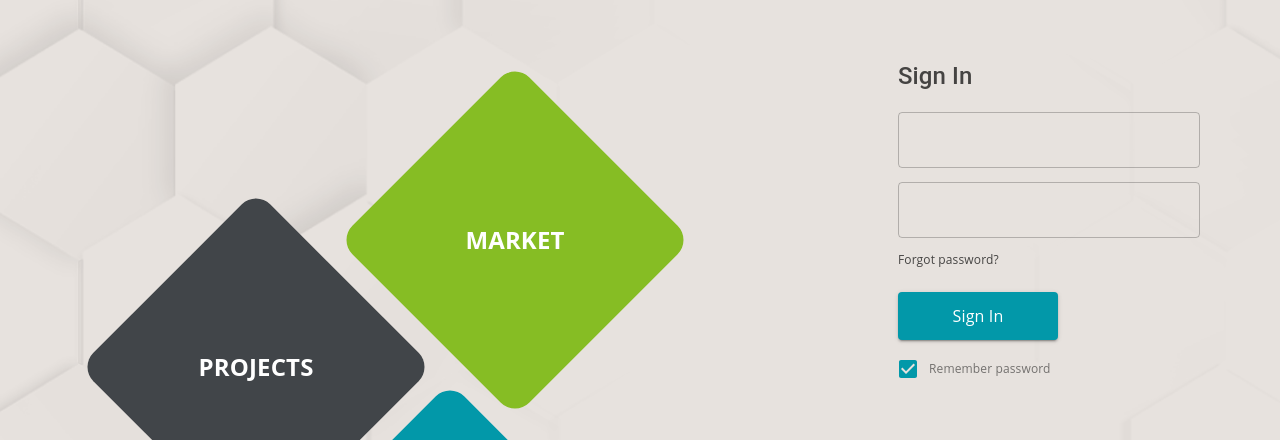
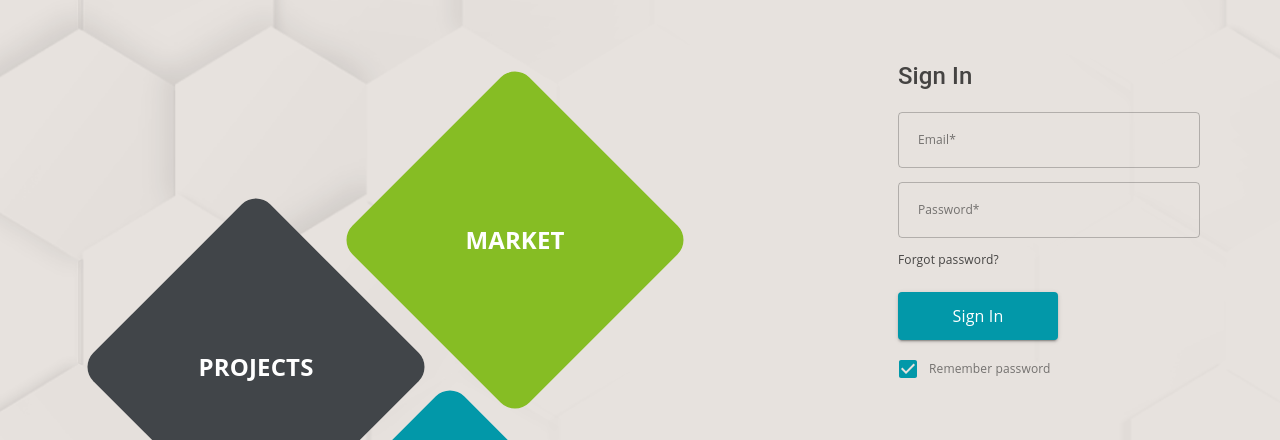
Before and after one commit to Maxim2993/itmo-market, a React (Create React App) app: page / in a window 1280 px wide. Shown: the top 440 px of the page. Built offline with nearby package versions, Linux system fonts and the light colour scheme.

Commit message:
Feature/ added Formik to app

```diff
--- a/package.json
+++ b/package.json
@@ -13,6 +13,7 @@
     "@types/node": "^16.11.43",
     "@types/react": "^18.0.15",
     "@types/react-dom": "^18.0.6",
+    "formik": "^2.2.9",
     "react": "^18.2.0",
     "react-dom": "^18.2.0",
     "react-scripts": "5.0.1",
--- a/src/UI-components/molecules/LoginWindow/LoginWindow.tsx
+++ b/src/UI-components/molecules/LoginWindow/LoginWindow.tsx
@@ -1,4 +1,6 @@
 import React from 'react';
+import { useFormik } from 'formik';
+
 import Box from '@mui/material/Box';
 import Button from '@mui/material/Button';
 import Checkbox from '@mui/material/Checkbox';
@@ -6,29 +8,64 @@ import FormControlLabel from '@mui/material/FormControlLabel';
 import Link from '@mui/material/Link';
 import Typography from '@mui/material/Typography';
 import TextField from '@mui/material/TextField';
+
 import { theme } from '../../../theme';
 import { Section } from './LoginWindow.styles';
 
-export const LoginWindow = () => (
+export const LoginWindow = () => {
+
+    const formik = useFormik({
+
+        initialValues: {
+            email: '',
+            password: '',
+            save: '',
+        },
+
+        onSubmit: values => {
+            console.log(JSON.stringify(values));
+        },
+    });
+
+    return (
         <Section>
             <Typography variant="h2" align="left">
                 Sign In
             </Typography>
-        <Box component="form" sx={{ mt: 3, display: 'flex', flexDirection: 'column' }}>
-            <TextField />
-            <TextField sx={{ mt: 1.75 }} />
+            <Box component="form" sx={{ mt: 3, display: 'flex', flexDirection: 'column' }} onSubmit={formik.handleSubmit} >
+                <TextField
+                    id='email'
+                    name='email'
+                    label='Email*'
+                    type='text'
+                    onChange={formik.handleChange}
+                    value={formik.values.email}
+                />
+                <TextField
+                    sx={{ mt: 1.75 }}
+                    id='password'
+                    name='password'
+                    label='Password*'
+                    type='password'
+                    onChange={formik.handleChange}
+                    value={formik.values.password}
+                />
                 <Link href="#" underline="none">
                     <Typography variant="body2" color={theme.palette.text.primary} sx={{ mt: 1.75 }}>
                         Forgot password?
                     </Typography>
                 </Link>
-            <Button variant="contained" color="primary" sx={{ mt: 3, width: '160px', height: '48px' }} >
+                <Button type="submit" variant="contained" color="primary" sx={{ mt: 3, width: '160px', height: '48px' }} >
                     <Typography variant="body1" sx={{ textTransform: 'none' }} >
                         Sign In
                     </Typography>
                 </Button>
                 <FormControlLabel
                     control={<Checkbox defaultChecked />}
+                    onChange={formik.handleChange}
+                    value={formik.values.save}
+                    id='save'
+                    name='save'
                     label={
                         <Typography variant="body2" color={theme.palette.text.secondary} >
                             Remember password
@@ -38,3 +75,4 @@ export const LoginWindow = () => (
             </Box>
         </Section>
     );
+};
--- /dev/null
+++ b/src/theme/components/MuiInputLabel.tsx
@@ -0,0 +1,14 @@
+export const MuiInputLabel = {
+  styleOverrides: {
+    root: {
+      top: 4,
+      left: 6,
+      color: 'rgba(0, 0, 0, 0.5)',
+      fontFamily: 'Open Sans',
+      fontStyle: 'normal',
+      fontWeight: 400,
+      fontSize: '12px',
+      lineHeight: '16px',
+    },
+  },
+};
--- /dev/null
+++ b/src/theme/components/index.ts
@@ -0,0 +1,5 @@
+import { MuiInputLabel } from './MuiInputLabel';
+
+export const components = {
+  MuiInputLabel,
+};
--- a/src/theme/index.ts
+++ b/src/theme/index.ts
@@ -1,8 +1,10 @@
 import { createTheme } from '@mui/material';
+import { components } from './components';
 import { palette } from './palette';
 import { typography } from './typography';
 
 export const theme = createTheme({
+    components,
     palette,
     typography,
 });
```
Also changed, not shown: 1 other file (tests, documents, lock files or other folders). Lines whose indentation alone changed are shown as unchanged.
